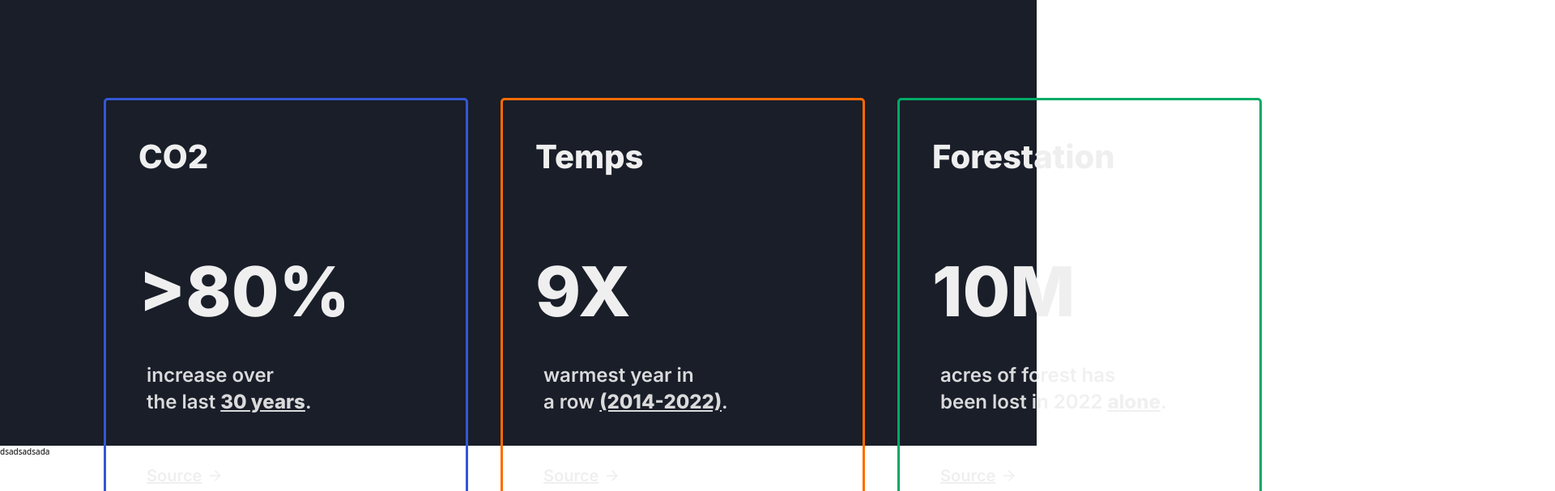
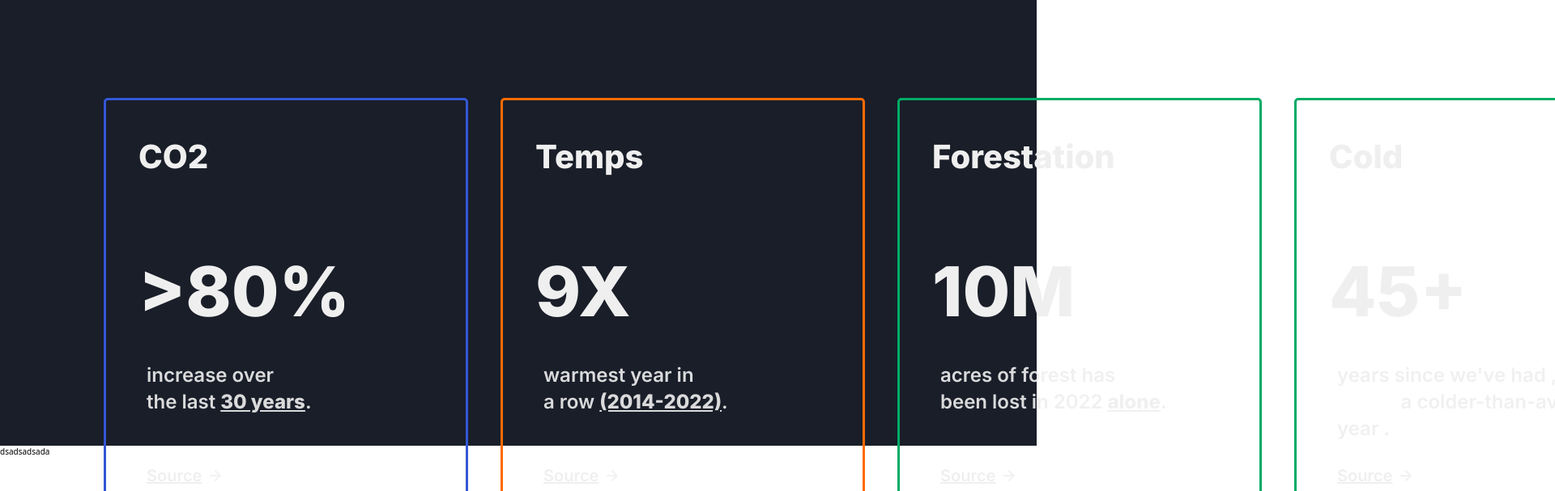
Before and after one commit to AMKolev22/durvenca, a React (Vite) app: page / in a window 1280 px wide. Shown: the part 1849-2456 px from the top of the page at 81% size, 1920 px wide, since content can reach past the window. Built offline with nearby package versions, Linux system fonts and the light colour scheme.

Commit message:
new component

```diff
--- a/src/site/components/cardArea.jsx
+++ b/src/site/components/cardArea.jsx
@@ -38,6 +38,14 @@ been lost in 2022`,
             highlight: 'alone',
         }}/>
 
+        <Card
+        theme = {{
+            color: '#00AB66',
+            heading: 'Cold',
+            stats: '45+',
+            info: `years since we've had ,
+             a colder-than-average year` ,
+        }}/>
             </div>
         </div>
     )
```
